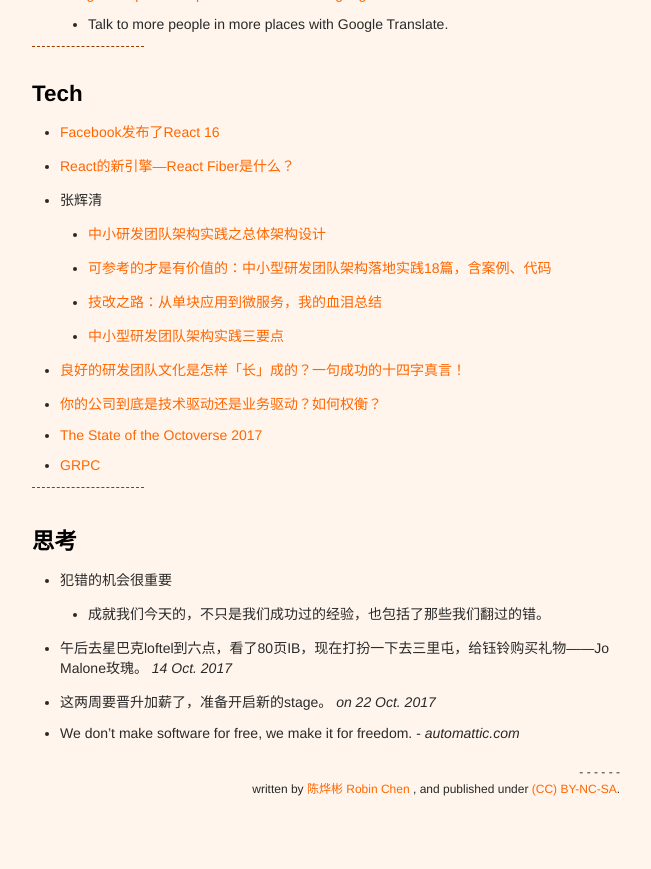
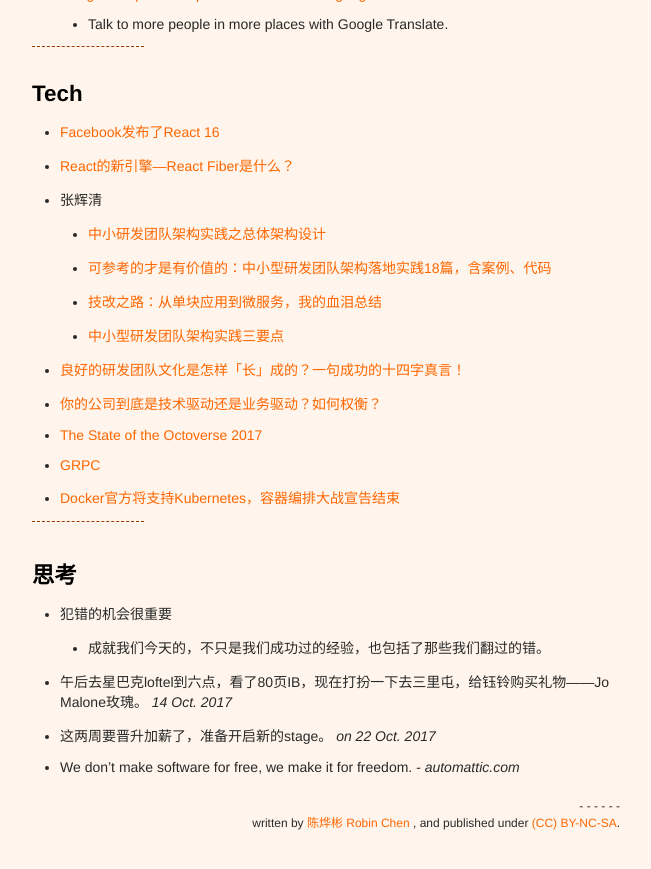
Before and after one commit to xianyuxmu/xianyuxmu.github.io, a Jekyll site: the page built from _posts/2017-10-03-monthly-reading.md, in a window 1280 px wide and 900 px high, scrolled down 2004 px. Shown: the top 869 px of the window, without its empty margins (314-965 px from the left). Built offline with Jekyll 4.4.1, drawn with Linux system fonts in a browser that asks for light colours; comment, search, counter and statistics services are not loaded.

Commit message:
Reading of 24 Oct. 2017

```diff
--- a/_posts/2017-10-03-monthly-reading.md
+++ b/_posts/2017-10-03-monthly-reading.md
@@ -88,6 +88,7 @@
 - [你的公司到底是技术驱动还是业务驱动？如何权衡？](https://mp.weixin.qq.com/s?__biz=MzIwMzg1ODcwMw==&mid=2247486356&idx=1&sn=33adebafddf1b618f4ac5d956c864ac2)
 - [The State of the Octoverse 2017](https://octoverse.github.com/)
 - [GRPC](https://grpc.io/)
+- [Docker官方将支持Kubernetes，容器编排大战宣告结束](https://mp.weixin.qq.com/s?__biz=MzIzNjUxMzk2NQ==&mid=2247485810&idx=1&sn=22f34aa78772cd55f7585e9f95d955b4)
 
 
 ----
```
